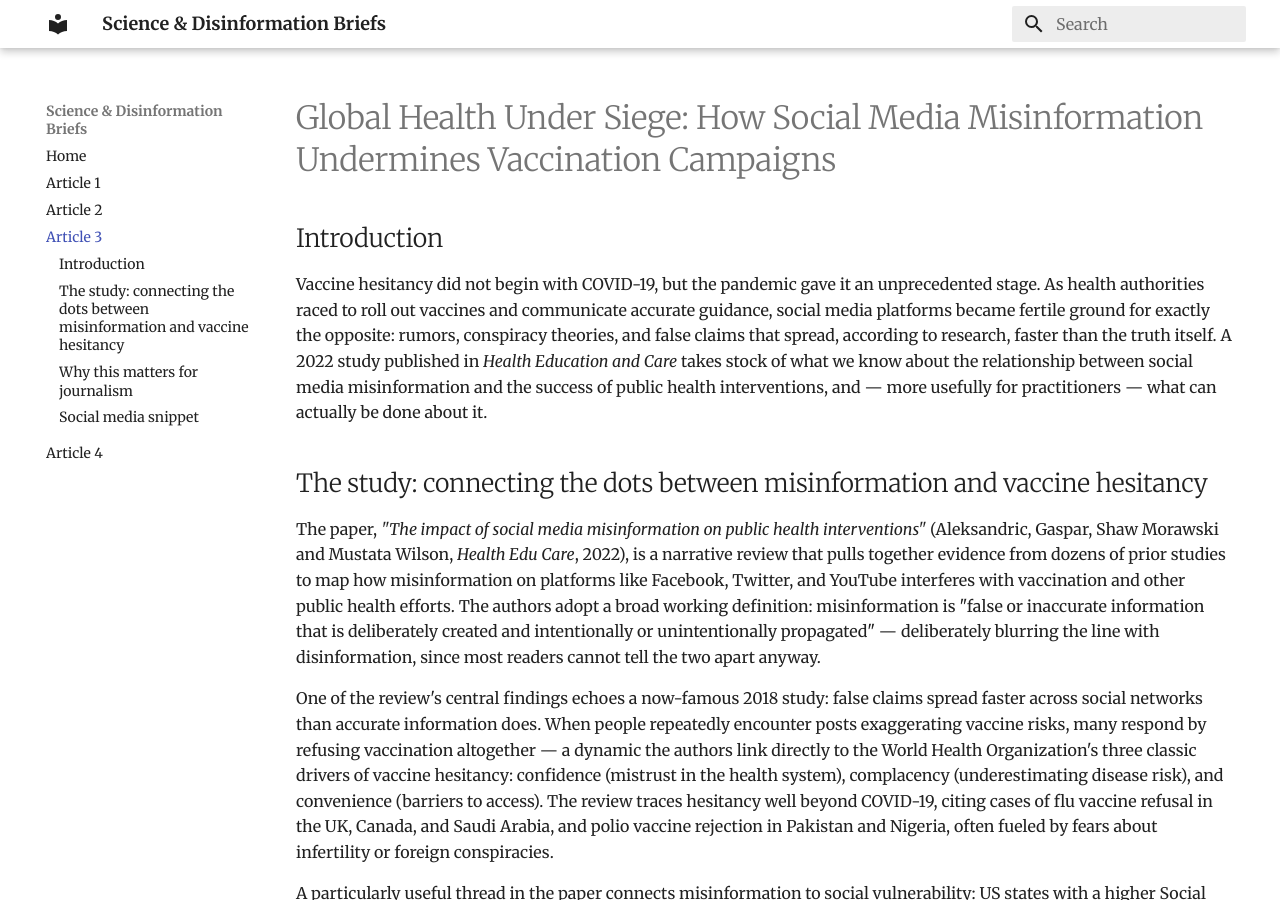
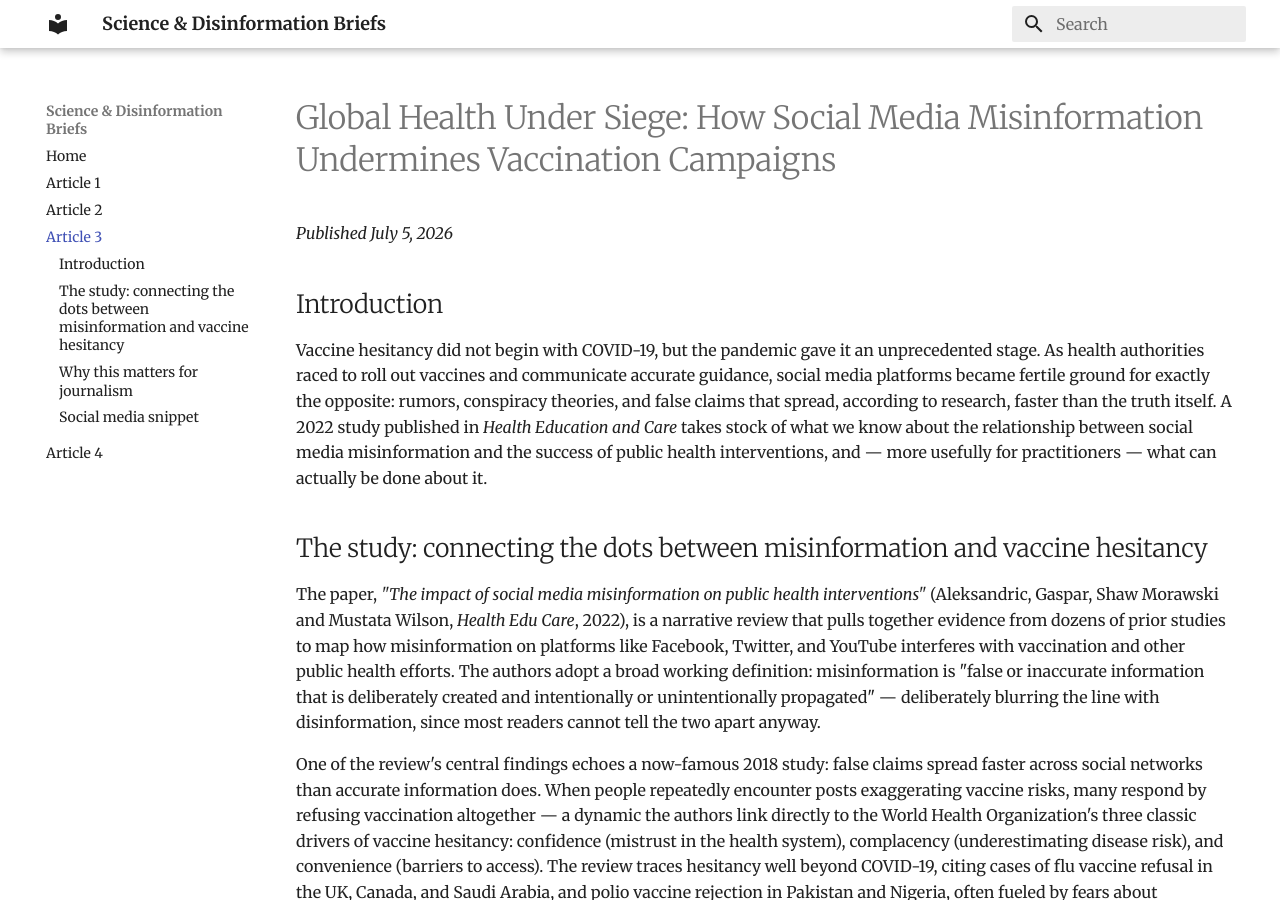
Before and after one commit to danieledelpozzo/editoria, an MkDocs documentation site: the page built from docs/article3.md, in a window 1280 px wide and 900 px high. Built offline with MkDocs 1.6.1 and Material for MkDocs 9.7.7, drawn with Linux system fonts in a browser that asks for light colours.

Commit message:
Add publication date to article3.md
Added publication date to the article header.

```diff
--- a/docs/article3.md
+++ b/docs/article3.md
@@ -1,5 +1,5 @@
 # Global Health Under Siege: How Social Media Misinformation Undermines Vaccination Campaigns
-
+*Published July 5, 2026*
 ## Introduction
 
 Vaccine hesitancy did not begin with COVID-19, but the pandemic gave it an unprecedented stage. As health authorities raced to roll out vaccines and communicate accurate guidance, social media platforms became fertile ground for exactly the opposite: rumors, conspiracy theories, and false claims that spread, according to research, faster than the truth itself. A 2022 study published in *Health Education and Care* takes stock of what we know about the relationship between social media misinformation and the success of public health interventions, and — more usefully for practitioners — what can actually be done about it.
```
